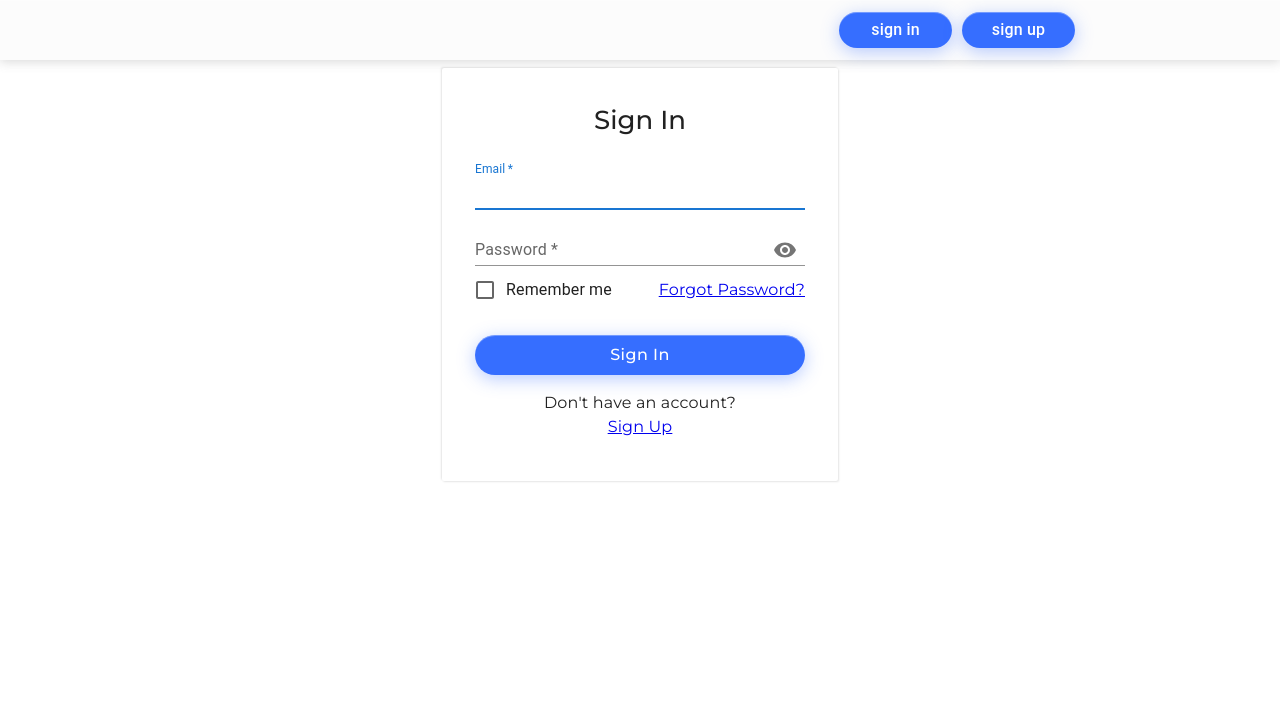
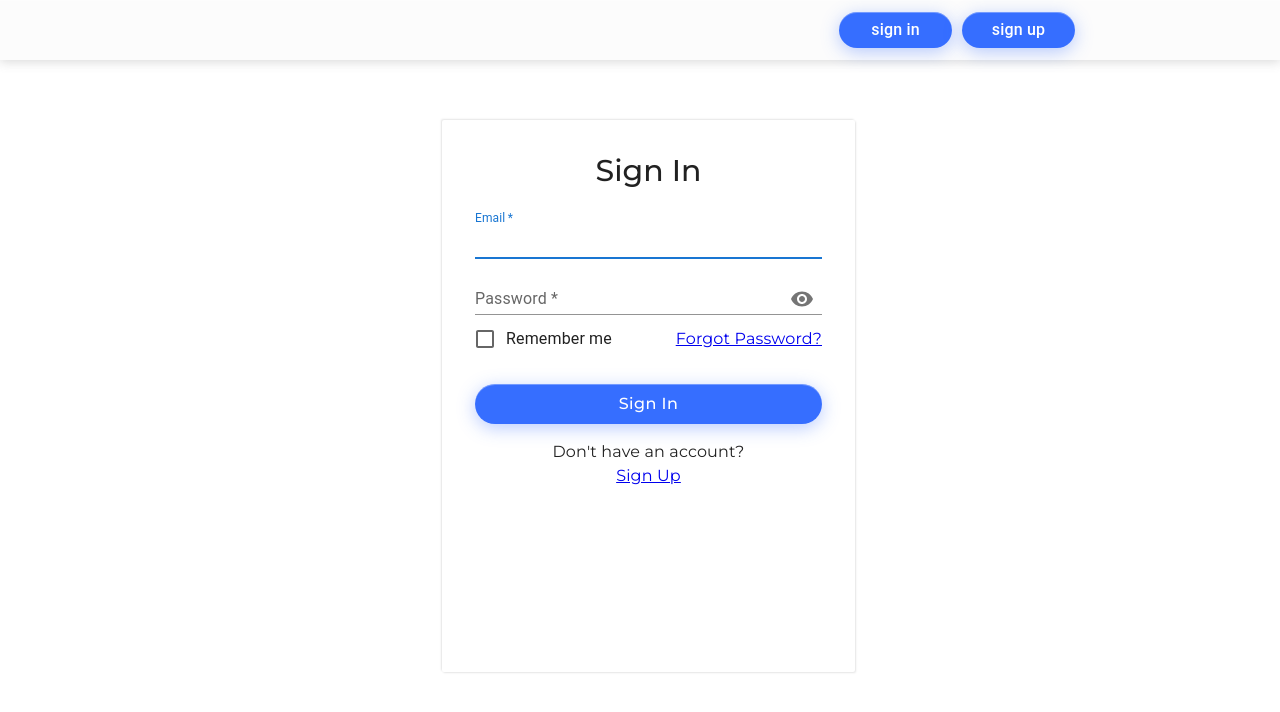
Before and after one commit to EduardaNaida/cards_project, a React (Create React App) app: page /#/login in a window 1280 px wide. Shown: the top 712 px of the page. Built offline with nearby package versions, Linux system fonts and the light colour scheme; no server answers.

Commit message:
feat: add styles for signUp and signIn

```diff
--- a/src/common/components/Title/Title.module.css
+++ b/src/common/components/Title/Title.module.css
@@ -1,5 +1,6 @@
 .title {
     font-family: 'Montserrat', sans-serif;
-    font-size: 26px;
+    font-size: 30px;
     font-weight: 500;
+    line-height: 32px;
 }
--- /dev/null
+++ b/src/common/components/styles/Container.module.css
@@ -0,0 +1,10 @@
+.container {
+    display: flex;
+    margin: 60px auto;
+    align-items: center;
+    flex-wrap: wrap;
+    width: 413px;
+    background: #FFFFFF;
+    box-shadow: 1px 1px 2px rgba(0, 0, 0, 0.1), -1px -1px 2px rgba(0, 0, 0, 0.1);
+    border-radius: 2px;
+}
--- a/src/features/login/Login.module.css
+++ b/src/features/login/Login.module.css
@@ -7,10 +7,14 @@
 .box {
     margin-top: 8px;
     display: flex;
+    width: 413px;
+    height: 552px;
     flex-direction: column;
     align-items: center;
     padding: 35px 33px 42px 33px;
+
     background: #FFFFFF;
+
     box-shadow: 1px 1px 2px rgba(0, 0, 0, 0.1), -1px -1px 2px rgba(0, 0, 0, 0.1);
     border-radius: 2px;
     font-family: 'Montserrat', sans-serif;
--- a/src/features/login/Login.tsx
+++ b/src/features/login/Login.tsx
@@ -23,6 +23,7 @@ import * as yup from 'yup'
 import { Visibility, VisibilityOff } from '@mui/icons-material'
 import {Title} from "../../common/components/Title/Title";
 import style from './Login.module.css';
+import styleC from "../../common/components/styles/Container.module.css";
 
 const Login = () => {
   const dispatch = useAppDispatch()
@@ -57,7 +58,7 @@ const Login = () => {
   return (
     <Container component="main" maxWidth="xs">
       <CssBaseline />
-      <Box className={style.box}>
+      <Box className={`${styleC.container} ${style.box}`}>
         <Typography component="h2" variant="h5">
             <Title title={'Sign In'}/>
         </Typography>
--- a/src/features/register/SignUp.module.css
+++ b/src/features/register/SignUp.module.css
@@ -5,18 +5,13 @@
 }
 
 .signUpBlock {
-  display: flex;
   flex-direction: column;
-  width: 413px;
   height: 528px;
   font-family: 'Montserrat', sans-serif;
   font-weight: 400;
   padding: 35px 33px 42px 33px;
+}
 
-  background: #ffffff;
-  box-shadow: 1px 1px 2px rgba(0, 0, 0, 0.1), -1px -1px 2px rgba(0, 0, 0, 0.1);
-  border-radius: 2px;
-}
 .box {
   height: 500px;
   display: flex;
--- a/src/features/register/SignUp.tsx
+++ b/src/features/register/SignUp.tsx
@@ -1,4 +1,4 @@
-import React, {useState} from 'react'
+import React from 'react'
 import SuperButton from "../../common/components/SuperButton/SuperButton";
 import style from './SignUp.module.css';
 import {setRegister} from "../../redux/authReducer";
@@ -18,6 +18,7 @@ import {
 import {Visibility, VisibilityOff} from '@mui/icons-material'
 import * as yup from 'yup'
 import {Title} from "../../common/components/Title/Title";
+import styleC from '../../common/components/styles/Container.module.css';
 
 const SignUp = () => {
 
@@ -60,7 +61,7 @@ const SignUp = () => {
     }
     return (
         <div className={style.main}>
-            <div className={style.signUpBlock}>
+            <div className={`${styleC.container} ${style.signUpBlock}`}>
                 <Box className={style.box} component="form" onSubmit={formik.handleSubmit}>
                     <Title title={'Sign Up'}/>
                     <div className={style.inputBlock}>
```
